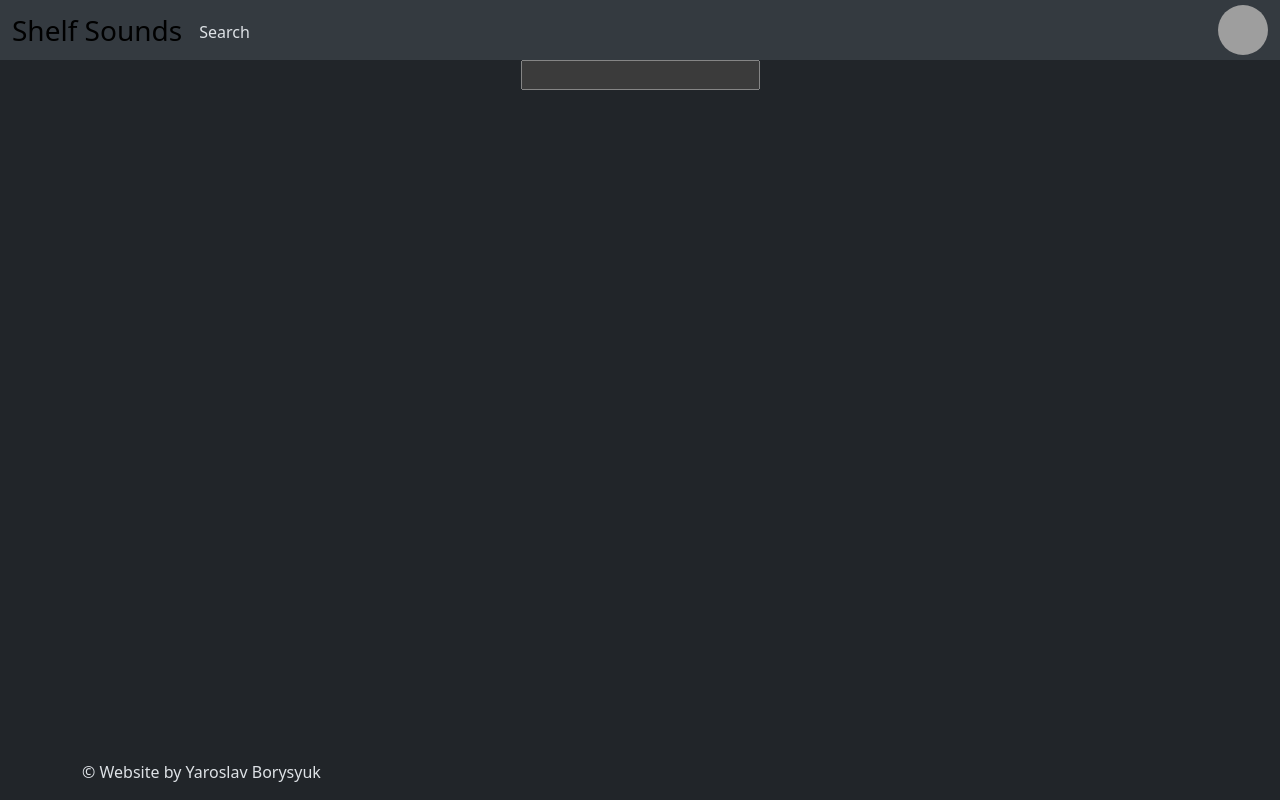
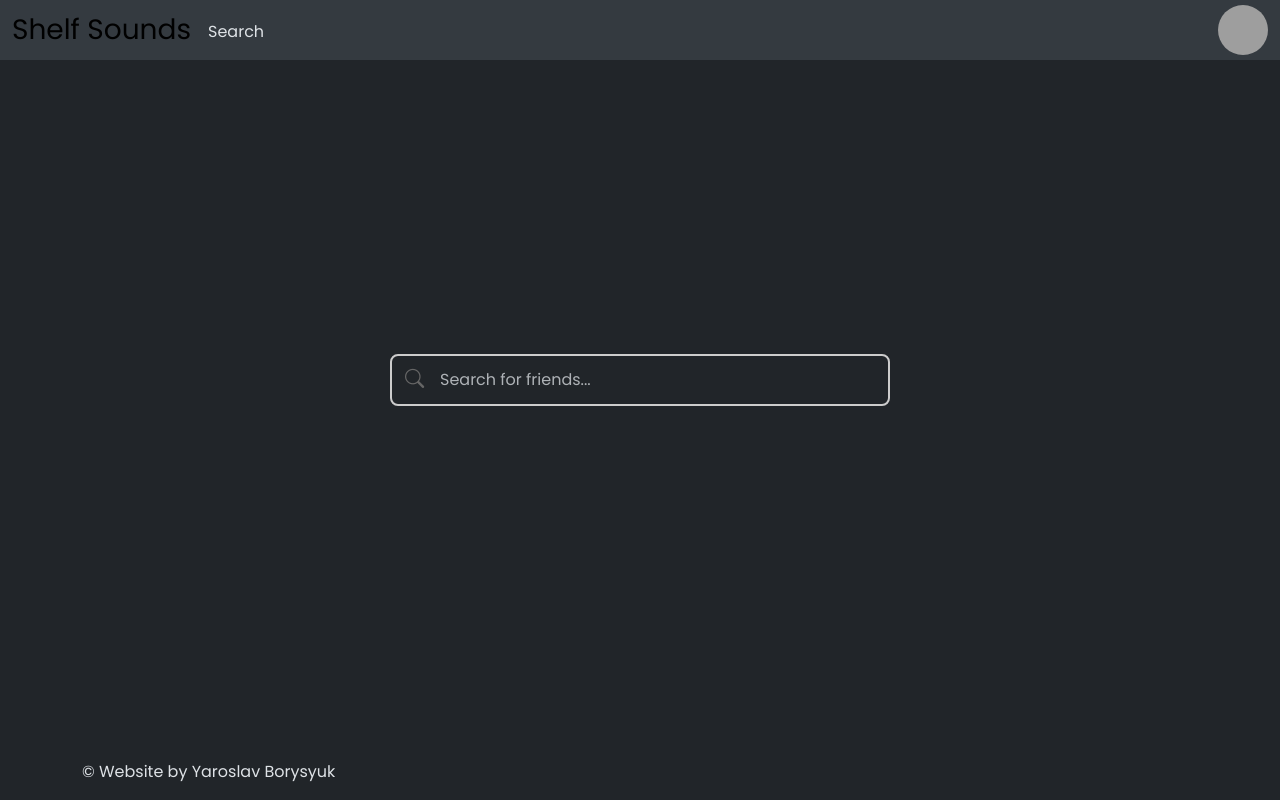
Before and after one commit to borysyy/MusicTracker, a Django app: page /add-friends in a window 1280 px wide. Run offline with Django 5.2, Linux system fonts and the light colour scheme; the visitor is signed in with stand-in values (Sample User, id 1); data comes from the database, SQL or seed files in the repository; data that the repository does not hold is empty; some libraries are stand-ins or nearby versions; grey boxes are pictures that could not be loaded.

Commit message:
Friends and Profile UI Update

```diff
--- a/django_project/core/templates/core/add_friends.html
+++ b/django_project/core/templates/core/add_friends.html
@@ -1,5 +1,4 @@
 {% extends "core/base.html" %}
-
 
 {% block title %} Add Friends {% endblock %}
 
@@ -7,24 +6,81 @@
 
 <style>
 
+/* Profile Picture Circle for friend cards */
 .profile-img-circle {
     width: 200px;
     height: 200px;
+    margin: 0 auto;
     display: flex;
     overflow: hidden;
     justify-content: center;
     align-items: center;
     border-radius: 50%;
+    border: 1px solid #ddd;
+    box-shadow: 0 0 8px rgba(0, 0, 0, 0.1);
 }
 
 .profile-img-circle img {
     width: 100%;
     height: 100%;
     object-fit: cover;
-
+    display: block;
 }
 
+/* Search Bar Styling */
+#friend-search-wrapper {
+    height: 80vh;
+    transition: all 0.5s ease-in-out;
+}
 
+#friend-search-wrapper.moved-up {
+    height: auto;
+    margin-top: 2rem;
+}
+
+.custom-search {
+    width: 100%;
+    padding: 0.75rem 3rem 0.75rem 3rem; /* Top Right Bottom Left */
+    font-size: 1rem;
+    border: 2px solid #ccc;
+    border-radius: 8px;
+    transition: border-color 0.3s ease, box-shadow 0.3s ease;
+}
+
+.custom-search:focus {
+    border-color: #1DB954;
+    box-shadow: 0 0 10px rgba(29, 185, 84, 0.3);
+    outline: none;
+}
+
+.search-icon {
+    position: absolute;
+    left: 15px;
+    top: 50%;
+    transform: translateY(-50%);
+    font-size: 1.2rem;
+    color: #666;
+    z-index: 2;
+}
+
+.clear-icon {
+    position: absolute;
+    right: 15px;
+    top: 50%;
+    transform: translateY(-50%);
+    font-size: 1.2rem;
+    color: #999;
+    cursor: pointer;
+    z-index: 2;
+}
+
+.clear-icon:hover {
+    color: #c0392b;
+}
+
+.hidden-items {
+    display: none !important;
+}
 </style>
 
 {% endblock %}
@@ -34,7 +90,6 @@
 <script>
 
 $(async () => {
-
         const response = await fetch("{% url 'core:current_requests' %}")
         const requests = await response.json()
 
@@ -48,18 +103,37 @@
         $("#clear-btn").click(clearScreen)
         let debounceTimer
 
-        // Handle search input
+    // Search Input Typing
     $("#user-search").on("input", () => {
         clearTimeout(debounceTimer);
-            // If user has stopped typing after half a second, send input to server
+
+        const hasText = $("#user-search").val().trim().length > 0;
+
+        if (hasText) {
+            $("#friend-clear-btn").removeClass("d-none");
+            $("#friend-search-wrapper").addClass("moved-up");
+        } else {
+            $("#friend-clear-btn").addClass("d-none");
+            $("#friend-search-wrapper").removeClass("moved-up");
+        }
+
         debounceTimer = setTimeout(() => {
-                searchUsers()
-            }, 500)
+            searchUsers();
+        }, 500);
     });
 
+    // Clear Button
+    $("#friend-clear-btn").on("click", () => {
+        $("#user-search").val('');
+        $("#friend-clear-btn").addClass("d-none");
+        clearScreen();
+        $("#friend-search-wrapper").removeClass("moved-up");
+    });
+
+    // Search Users AJAX
     function searchUsers() {
-            let url = "{% url "core:add_friends" %}"
-            let user_input = $("#user-search").val().trim()
+        let url = "{% url 'core:add_friends' %}";
+        let user_input = $("#user-search").val().trim();
 
         if (!user_input) {
             clearScreen();
@@ -74,58 +148,59 @@
                 csrfmiddlewaretoken: "{{ csrf_token }}"
             },
             success: (response) => {
-                    printCards(response)
+                printCards(response);
             },
             error: (error) => {
-
+                console.error(error);
             }
-            })
-
+        });
     }
 
+    // Print User Cards
     function printCards(response) {
-            const users = response.users
+        const users = response.users;
+        $("#users-row").empty();
 
-            $("#users-row").empty()
-
+        if (users.length === 0) {
+            $("#users-row").html(`
+                <div class="col-12 text-center mt-4">
+                    <h2>No users found</h2>
+                </div>
+            `);
+        } else {
             Object.entries(users).forEach(([_, user]) => {
                 const cardWrapper = `<div class="col-12 col-md-6 col-lg-4 d-flex justify-content-center mb-4"></div>`;
                 const $wrapper = $(cardWrapper);
                 renderCard(user, $wrapper);
                 $("#users-row").append($wrapper);
             });
-
-            toggleVisibility(".hidden-items", true)
         }
 
+        toggleVisibility(".hidden-items", true);
+    }
+
+    // Render a Single User Card
     function renderCard(data, targetSelector) {
-            const { username, first_name, profile_picture, private  } = data
+        const { username, first_name, profile_picture, private } = data;
 
-
-                let headerText = ""
-                let modalTag = ""
+        let headerText = "";
+        let modalTag = "";
 
         if (
             outgoing_requests &&
-                    outgoing_requests.some(req =>
-                      req.to_user__username && req.to_user__username.toLowerCase() === username.toLowerCase()
-                    )
+            outgoing_requests.some(req => req.to_user__username && req.to_user__username.toLowerCase() === username.toLowerCase())
         ) {
             headerText = "Cancel Friend Request";
             modalTag = "#cancelFriendRequest";
         } else if (
             incoming_requests &&
-                    incoming_requests.some(req =>
-                      req.from_user__username && req.from_user__username.toLowerCase() === username.toLowerCase()
-                    )
+            incoming_requests.some(req => req.from_user__username && req.from_user__username.toLowerCase() === username.toLowerCase())
         ) {
             headerText = "Accept Or Reject Friend Request";
             modalTag = "#acceptRejectRequest";
         } else if (
             accepted_requests &&
-                    accepted_requests.some(req =>
-                      req.friends__username && req.friends__username.toLowerCase() === username.toLowerCase()
-                    )
+            accepted_requests.some(req => req.friends__username && req.friends__username.toLowerCase() === username.toLowerCase())
         ) {
             headerText = "Remove Friend";
             modalTag = "#removeFriend";
@@ -134,9 +209,9 @@
             modalTag = "#friendRequest";
         }
 
+        const url = "{% url 'core:profile' 'username' %}".replace("username", username);
 
-                const url = "{% url 'core:profile' 'username' %}".replace("username", username)
-                html = `
+        const html = `
             <div class="card card-border" style="width: 18rem;">
                 <div class="profile-img-circle">
                     <img src="${profile_picture}" alt="${username}-image">
@@ -147,82 +222,60 @@
                     <a class="text-decoration-none" href="${url}" style="color: inherit;">
                         <h3 class="card-title">View Profile</h3>
                     </a>
-
                     <h3 class="card-title">
                         <button class="btn btn-primary"
                             data-bs-toggle="modal"
-                                    data-bs-target=${modalTag}
-                                    data-username=${username}
+                            data-bs-target="${modalTag}"
+                            data-username="${username}"
                         >
                             ${headerText}
                         </button>
                     </h3>
                 </div>
             </div>
-                `
+        `;
 
-                $(targetSelector).append(html)
+        $(targetSelector).append(html);
     }
 
-
-
-
-
-
-        // Function to clear the screen
+    // Utility Functions
     function clearScreen() {
         toggleVisibility(".hidden-items", false);
-            $("#user-search").val("");
-            $("#users-row").empty()
-
+        $("#users-row").empty();
     }
 
-        // Utility function to toggle visibility
     function toggleVisibility(selector, show) {
         if (show) {
-                $(selector).removeClass("d-none");
+            $(selector).removeClass("d-none").show();
         } else {
-                $(selector).addClass("d-none");
+            $(selector).addClass("d-none").hide();
         }
     }
-
-
-
-    })
-
-
+});
 </script>
-
 {% endblock %}
 
 {% block main %}
-
-<div class="d-flex justify-content-center">
-    <form method="post">
+<!-- Friend Search Bar -->
+<div id="friend-search-wrapper" class="d-flex justify-content-center align-items-center flex-column">
+    <form method="post" class="w-100 d-flex justify-content-center position-relative" style="max-width: 500px;">
         {% csrf_token %}
-        <div>
-            <input id="user-search" type="text">
-        </div>
+        <i class="bi bi-search search-icon"></i>
+        <input id="user-search" type="text" class="form-control custom-search" placeholder="Search for friends...">
+        <i id="friend-clear-btn" class="bi bi-x-circle clear-icon d-none"></i>
     </form>
 </div>
 
-<div class="d-flex flex-column align-items-center">
-    <h1 class="display-5 text-center hidden-items">User Results</h1>
-    <div class="hidden-items" id="clear-btn">
-        <button>Clear</button>
-    </div>
+<!-- User Results Section -->
+<div class="d-flex flex-column align-items-center hidden-items">
+    <h1 class="display-5 text-center">User Results</h1>
 
     <div class="container" id="users-container">
-
-        <div >
-            <div class="row" id="users-row">
+        <div class="row" id="users-row"></div>
     </div>
 </div>
 
-
-    </div>
-</div>
-
+<!-- Friend Request Modals -->
 {% include "core/includes/friendModals/friend_request.html" %}
 {% include "core/includes/friendModals/cancel_friend_request.html" %}
 {% include "core/includes/friendModals/accept_reject_friend_request.html" %}
@@ -230,5 +283,4 @@
 
 
 
-
 {% endblock %}
--- a/django_project/core/templates/core/base.html
+++ b/django_project/core/templates/core/base.html
@@ -15,6 +15,10 @@
         rel="stylesheet"
     />
 
+    <link
+        href="https://fonts.googleapis.com/css2?family=Poppins:wght@300;400;600&display=swap"
+        rel="stylesheet"
+    />
     <link
         href="https://cdn.jsdelivr.net/npm/bootstrap-icons@1.11.3/font/bootstrap-icons.min.css"
         rel="stylesheet"
@@ -63,6 +67,10 @@
         width: 100%; /* Make the image fill the button */
         height: 100%; /* Make the image fill the button */
         object-fit: cover; /* Ensure the image covers the button area */
+      }
+
+      body {
+        font-family: 'Circular Std', 'Poppins', 'Helvetica Neue', Helvetica, Arial, sans-serif;
       }
 
       {% if request.user %}
--- a/django_project/core/views.py
+++ b/django_project/core/views.py
@@ -88,6 +88,15 @@ def profile_view(request, username):
     collection_form = None
     update_form = None
 
+    # 🔹 Add this helper function inside the view
+    def is_color_light(hex_color):
+        hex_color = hex_color.lstrip("#")
+        r, g, b = tuple(int(hex_color[i:i+2], 16) for i in (0, 2, 4))
+        brightness = (r*299 + g*587 + b*114) / 1000
+        return brightness > 186  # >186 = light background
+
+    # 🔹 Determine if background is light
+    is_light_bg = is_color_light(profile_user.profile_hue or "#ffffff")  # fallback to white if None
 
     if current_user == profile_user:
         collection_form = CollectionForm()
@@ -102,7 +111,8 @@ def profile_view(request, username):
         "received_requests_count": received_requests_count,
         "current_user": current_user,
         "collection_form": collection_form,
-        "update_form": update_form
+        "update_form": update_form,
+        "is_light_bg": is_light_bg,  # ✅ Add to context
     }
 
     return render(request, "core/base_profile.html", context)
```
Also changed, not shown: django_project/core/templates/core/base_profile.html (+86 -6 lines). Lines whose indentation alone changed are shown as unchanged.
